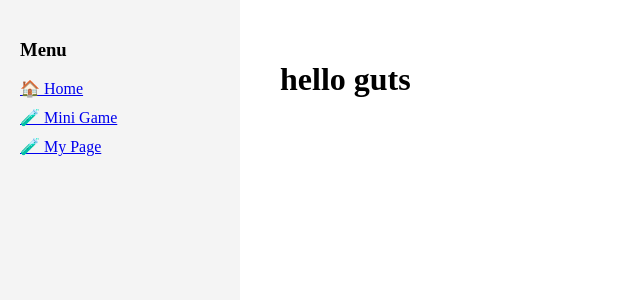
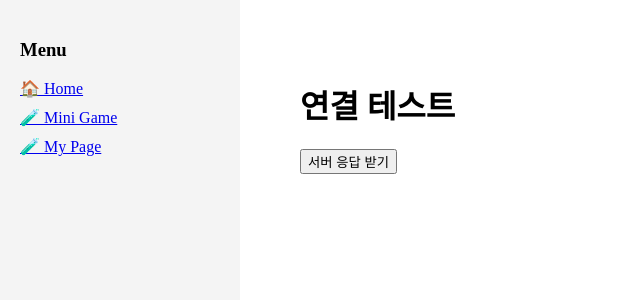
Before and after one commit to ehdtn3540/my-nextjs, a Next.js app: page /my-page in a window 1280 px wide. Shown: the top 300 px of the page, without its empty margins (0-640 px from the left). Built offline with nearby package versions, Linux system fonts and the light colour scheme.

Commit message:
FastAPI API 호출 및 연결 테스트

```diff
--- a/app/my-page/page.tsx
+++ b/app/my-page/page.tsx
@@ -1,5 +1,31 @@
-export default function MyPage() {
+"use client";
+
+import { useState } from "react";
+
+
+export default function TestPage() {
+  const [data, setData] = useState<any>(null);
+
+  const checkConnection = async () => {
+    try {
+      const response = await fetch("http://localhost:8000/api/test");
+      const result = await response.json();
+      setData(result);
+    } catch (error) {
+      console.error("연결 실패:", error);
+      setData({ status: "error", message: "백엔드 서버를 확인하세요." });
+    }
+  };
+
   return (
-  	<h1>hello guts</h1>
+    <div style={{ padding: "20px" }}>
+      <h1>연결 테스트</h1>
+      <button onClick={checkConnection}>서버 응답 받기</button>
+      {data && (
+        <pre style={{ marginTop: "20px", background: "#f4f4f4", padding: "10px" }}>
+          {JSON.stringify(data, null, 2)}
+        </pre>
+      )}
+    </div>
   );
 }
```
